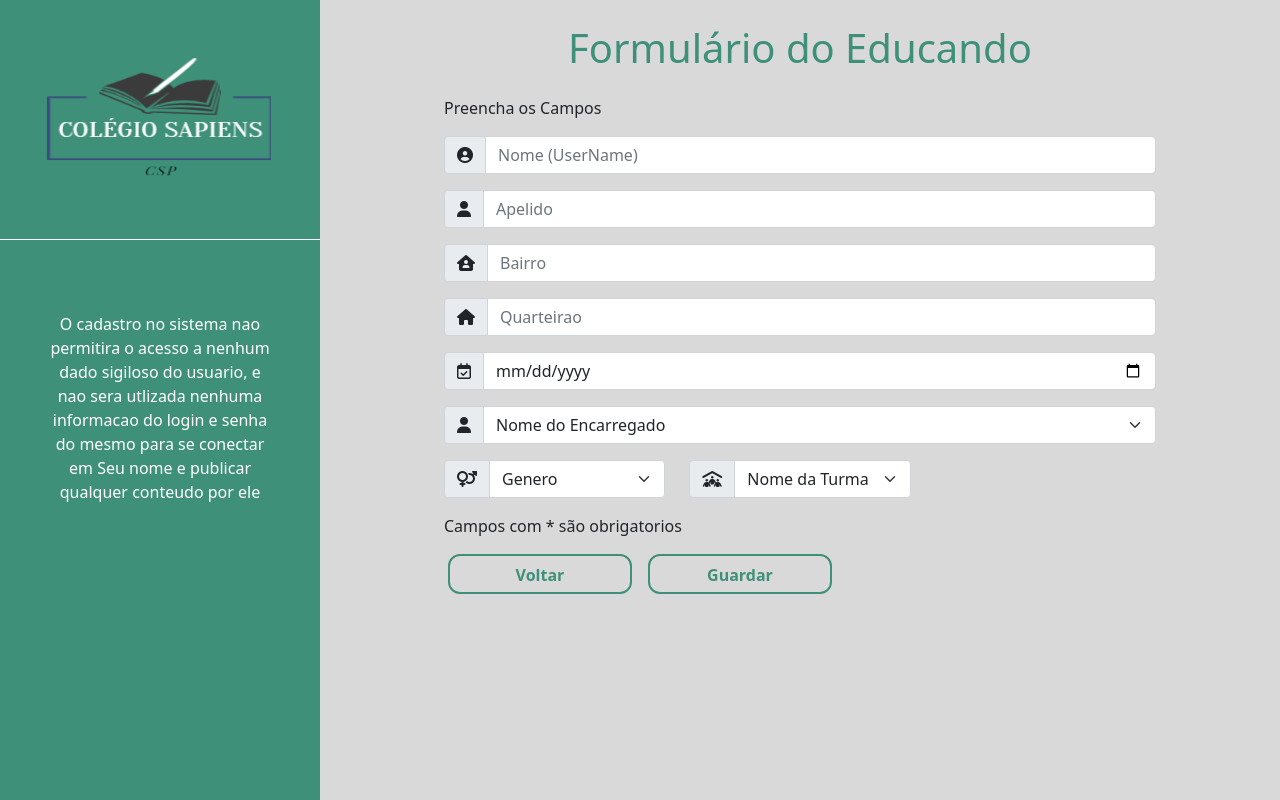
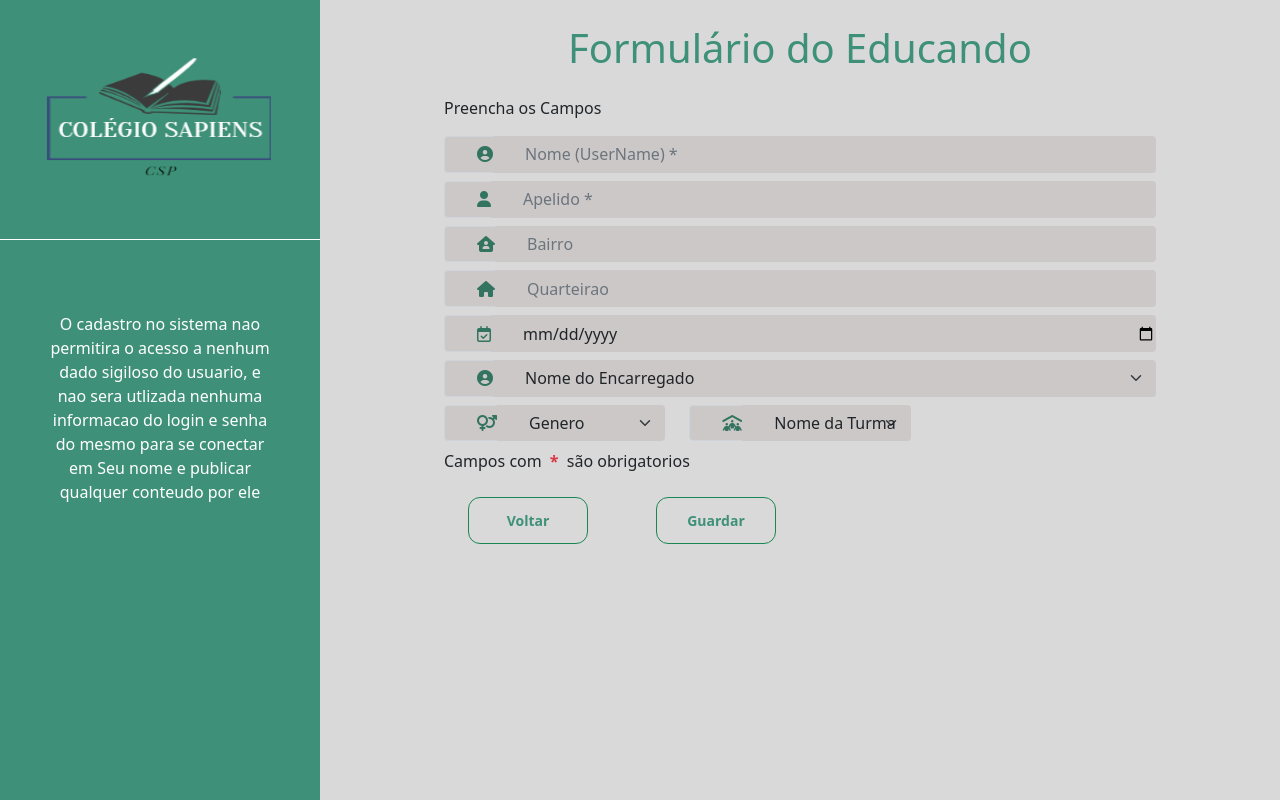
Before and after one commit to Elio-Muculo/Colegio-Sapiens, a PHP site: page /views/cadastroEducando.php in a window 1280 px wide. Run offline with PHP 8.4, Linux system fonts and the light colour scheme; data comes from the database, SQL or seed files in the repository.

Commit message:
Organizando o layout

```diff
--- a/assets/cssgeral/gedia/style.css
+++ b/assets/cssgeral/gedia/style.css
@@ -1,7 +1,7 @@
-/* Tela CadastroUser */
+/* Tela CadastroEducando e FormularioEncarregado */
 .telaP {
     background-color: #d9d9d9;
-    height: 100vh;
+    min-height: 100vh;
   }
 
   .centro{
@@ -50,6 +50,51 @@
   .btn a:hover{
     color: #3E9178;
   }
+
+.botao:hover{
+  background-color: #337460;
+}
+
+.icon {
+    color: #337460;
+}
+
+
+span{
+  background-color: #CCC8C7 !important;
+}
+
+.spanV{
+  background-color: #d9d9d9 !important;
+}
+
+.inputs {
+background-color: #CCC8C7;
+padding: .4rem 0 .4rem 2rem !important;
+}
+
+
+
+.form-control,
+.form-select {
+    background-color: #CCC8C7 !important;
+    transition: none;
+    border: none !important;
+    outline: 0 !important;
+}
+
+.form-control:focus,
+.form-select:focus {
+    border: none;
+    box-shadow: none;
+    outline: 0 !important;
+    background-color: #CCC8C7 !important;
+}
+
+.but{
+  border-radius: 12px !important;
+
+}
   /* **************DashboardProfessor**************** */
   .header{
     background:#3E9178;
--- a/views/cadastroEducando.php
+++ b/views/cadastroEducando.php
@@ -51,34 +51,34 @@ require_once './../config/crud.php';
                                     <form action="../controller/cadastroEducando.php" method="post" class=" row p-3">
                                         <p>Preencha os Campos</p>
 
-                                        <div class="input-group mb-3">
-                                            <span class="input-group-text"><i class="fa-solid fa-circle-user"></i></span>
-                                            <input type="text" name="nome" placeholder="Nome (UserName)" class="form-control ">
+                                        <div class="input-group mb-2">
+                                            <span class="input-group-text inputs"><i class="fa-solid fa-circle-user icon"></i></span>
+                                            <input type="text" name="nome" placeholder="Nome (UserName) *" class="form-control inputs ">
                                         </div>
 
-                                        <div class="input-group mb-3">
-                                            <span class="input-group-text"><i class="fas fa-user"></i></span>
-                                            <input type="text" name="apelido" placeholder="Apelido" class="form-control  ">
+                                        <div class="input-group mb-2">
+                                            <span class="input-group-text inputs"><i class="fas fa-user icon"></i></span>
+                                            <input type="text" name="apelido" placeholder="Apelido *" class="form-control inputs  ">
                                         </div>
 
-                                        <div class="input-group mb-3">
-                                            <span class="input-group-text"><i class="fa-solid fa-house-user"></i></span>
-                                            <input type="text" name="bairro" placeholder="Bairro" class="form-control ">
+                                        <div class="input-group mb-2">
+                                            <span class="input-group-text inputs"><i class="fa-solid fa-house-user icon"></i></span>
+                                            <input type="text" name="bairro" placeholder="Bairro" class="form-control inputs">
                                         </div>
 
-                                        <div class="input-group mb-3">
-                                            <span class="input-group-text"><i class="fa-sharp fa-solid fa-house"></i></span>
-                                            <input type="text" name="quarteirao" placeholder="Quarteirao" class="form-control">
+                                        <div class="input-group mb-2">
+                                            <span class="input-group-text inputs"><i class="fa-sharp fa-solid fa-house icon"></i></span>
+                                            <input type="text" name="quarteirao" placeholder="Quarteirao" class="form-control inputs">
                                         </div>
 
-                                        <div class="input-group mb-3">
-                                            <span class="input-group-text"><i class="fa-regular fa-calendar-check"></i></span>
-                                            <input type="date" name="data_nascimento" placeholder="Data Nascimento" class="form-control ">
+                                        <div class="input-group mb-2">
+                                            <span class="input-group-text inputs"><i class="fa-regular fa-calendar-check icon"></i></span>
+                                            <input type="date" name="data_nascimento" placeholder="Data Nascimento" class="form-control inputs ">
                                         </div>
 
-                                        <div class="input-group mb-3">
-                                            <span class="input-group-text"><i class="fas fa-user"></i></span>
-                                            <select class="form-select " name="encarregado_id">
+                                        <div class="input-group mb-2">
+                                            <span class="input-group-text inputs"><i class="fa-solid fa-circle-user icon"></i></span>
+                                            <select class="form-select inputs " name="encarregado_id">
                                                 <option selected>Nome do Encarregado</option>
                                                 <?php
                                                         $encarregado = readAll("SELECT * FROM encarregado");
@@ -92,9 +92,9 @@ require_once './../config/crud.php';
                                         </div>
 
                                         <div class="col-md-4 col-lg-4 col-sm-12">
-                                            <div class="input-group mb-3">
-                                                <span class="input-group-text"><i class="fa-sharp fa-solid fa-venus-mars"></i></span>
-                                                <select class="form-select" name="genero">
+                                            <div class="input-group mb-2">
+                                                <span class="input-group-text inputs"><i class="fa-sharp fa-solid fa-venus-mars icon"></i></span>
+                                                <select class="form-select inputs" name="genero">
                                                     <option selected>Genero</option>
                                                     <option value="M">M</option>
                                                     <option value="F">F</option>
@@ -104,9 +104,9 @@ require_once './../config/crud.php';
 
 
                                         <div class=" col-md-4 col-lg-4 col-sm-12">
-                                            <div class="input-group mb-3">
-                                                <span class="input-group-text"><i class="fa-sharp fa-solid fa-people-roof"></i></span>
-                                                <select class="form-select " name="turma_id">
+                                            <div class="input-group mb-2">
+                                                <span class="input-group-text inputs"><i class="fa-sharp fa-solid fa-people-roof icon"></i></span>
+                                                <select class="form-select inputs " name="turma_id">
                                                     <option selected>Nome da Turma </option>
                                                     <?php
                                                         $turma = readAll("SELECT * FROM turma");
@@ -119,14 +119,17 @@ require_once './../config/crud.php';
                                                 </select>
                                             </div>
                                         </div>
-                                        <p>Campos com * s&atilde;o obrigatorios</p>
-
-                                        <div class="col-md-3 col-lg-3 col-sm-12 botao text-center mx-3 ">
-                                            <button class="btn fw-bold"> <a href="admin.php">Voltar</a></button>
+                                        <div class="mb-2 ">
+                                            Campos com <span class="p-1 text-danger fw-bold spanV">*</span> s&atilde;o obrigatorios
                                         </div>
 
-                                        <div class="col-md-3 col-lg-3 col-sm-12 botao text-center  ">
-                                            <button type="submit" class="btn fw-bold">Guardar</button>
+
+                                        <div class="col-md-3 col-lg-3 col-sm-12 text-center mx-1 ">
+                                            <button class="btn fw-bold btn-sm btn-outline-success w-75 h-100 but mt-3"> <a href="admin.php">Voltar</a></button>
+                                        </div>
+
+                                        <div class="col-md-3 col-lg-3 col-sm-12 text-center  ">
+                                            <button type="submit" class="btn fw-bold btn-sm btn-outline-success w-75 h-100 but mt-3">Guardar</button>
                                         </div>
 
 
```
Also changed, not shown: views/formularioEncarregado.php (+29 -26 lines).
